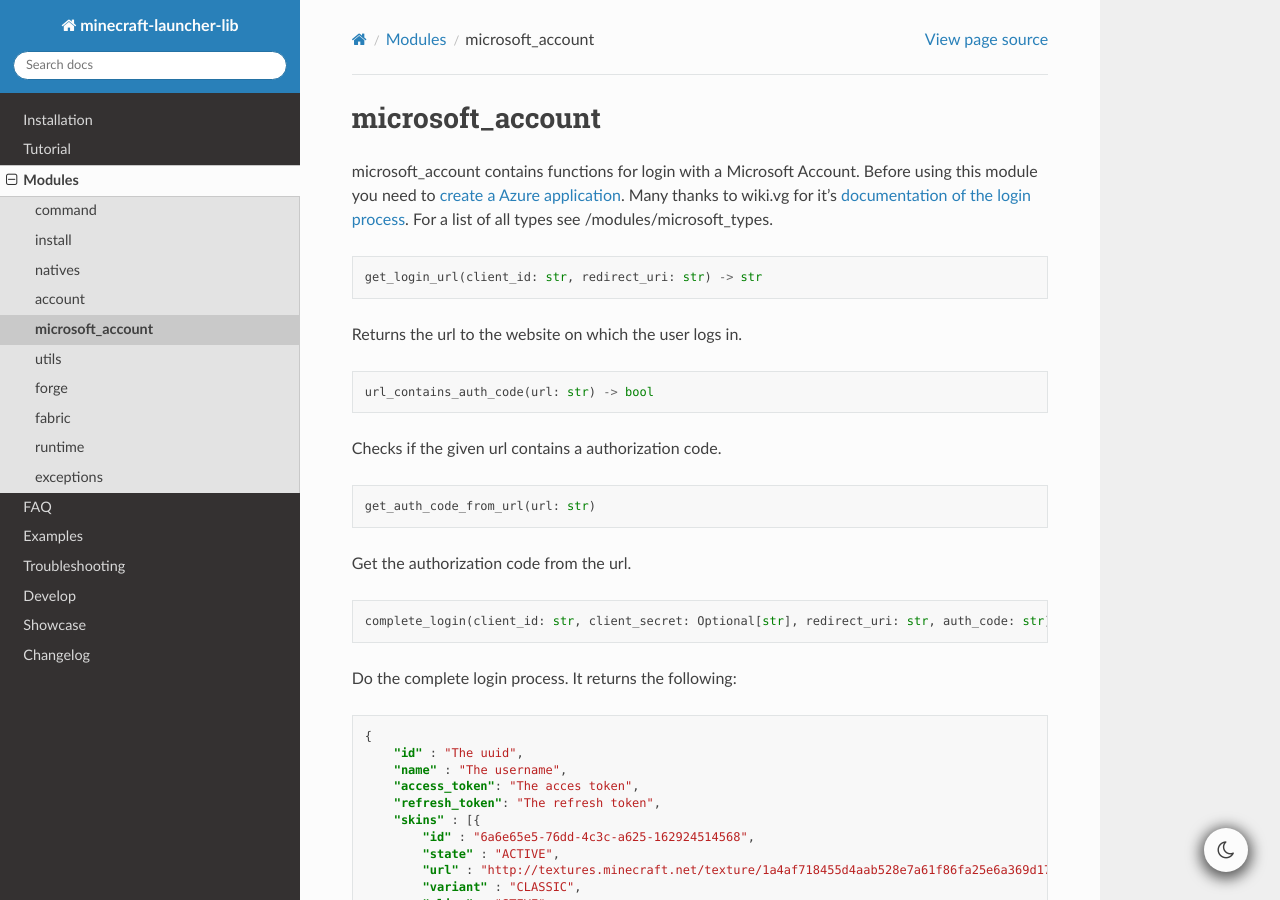
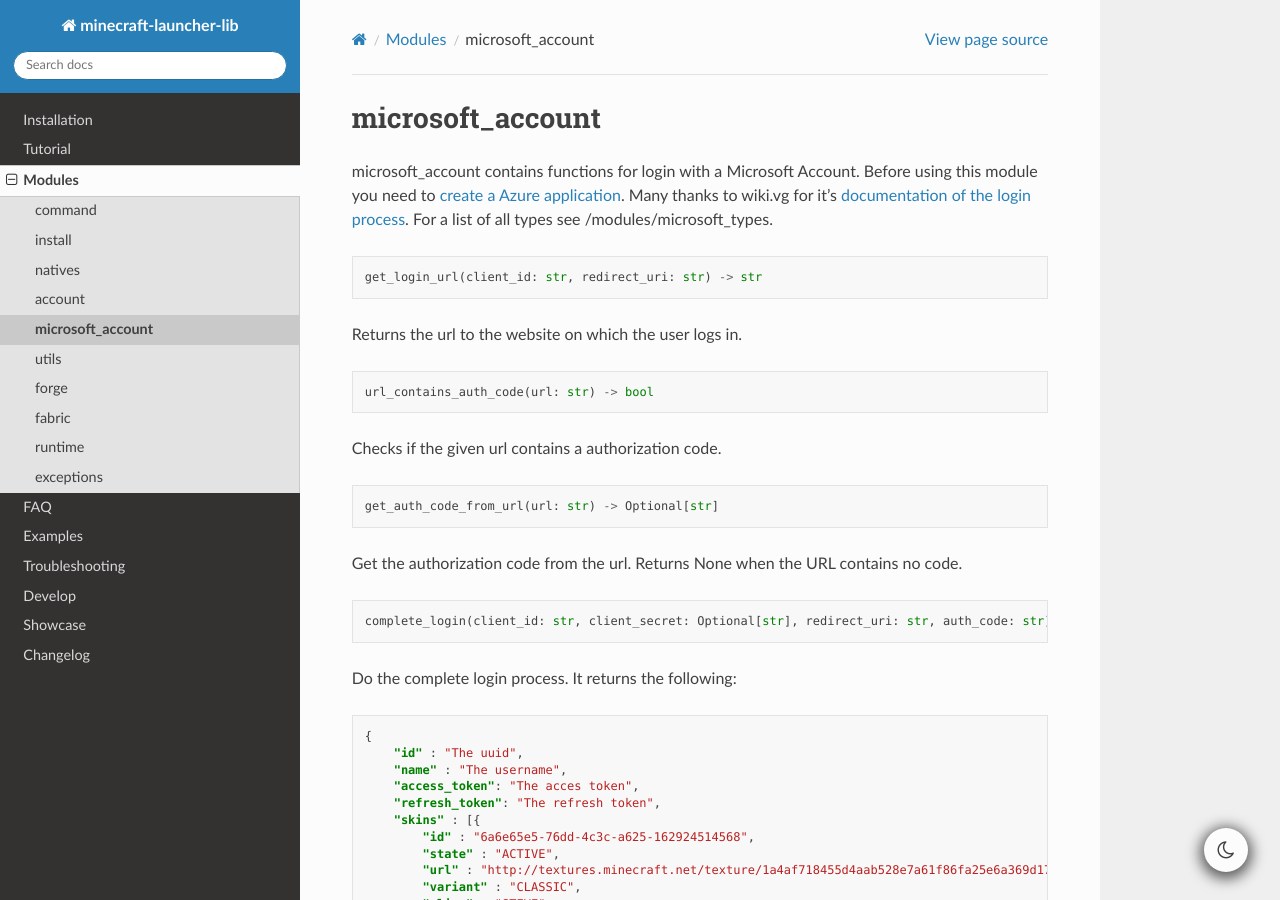
Before and after one commit to JakobDev/minecraft-launcher-lib, a Sphinx documentation site: the page built from doc/modules/microsoft_account.rst, in a window 1280 px wide and 900 px high. Built offline with Sphinx 7.4.7 and the Read the Docs theme 2.0.0, drawn with Linux system fonts in a browser that asks for light colours; pages that are not in the unit, such as notebooks, are missing from menus; the version number could not be read and is left out.

Commit message:
Make get_auth_code_from_url() return None when URL contains no code

```diff
--- a/doc/modules/microsoft_account.rst
+++ b/doc/modules/microsoft_account.rst
@@ -18,9 +18,9 @@ Checks if the given url contains a authorization code.
 
 .. code:: python
 
-    get_auth_code_from_url(url: str)
+    get_auth_code_from_url(url: str) -> Optional[str]
 
-Get the authorization code from the url.
+Get the authorization code from the url. Returns None when the URL contains no code.
 
 .. code:: python
 
```
Also changed, not shown: 1 other file.
